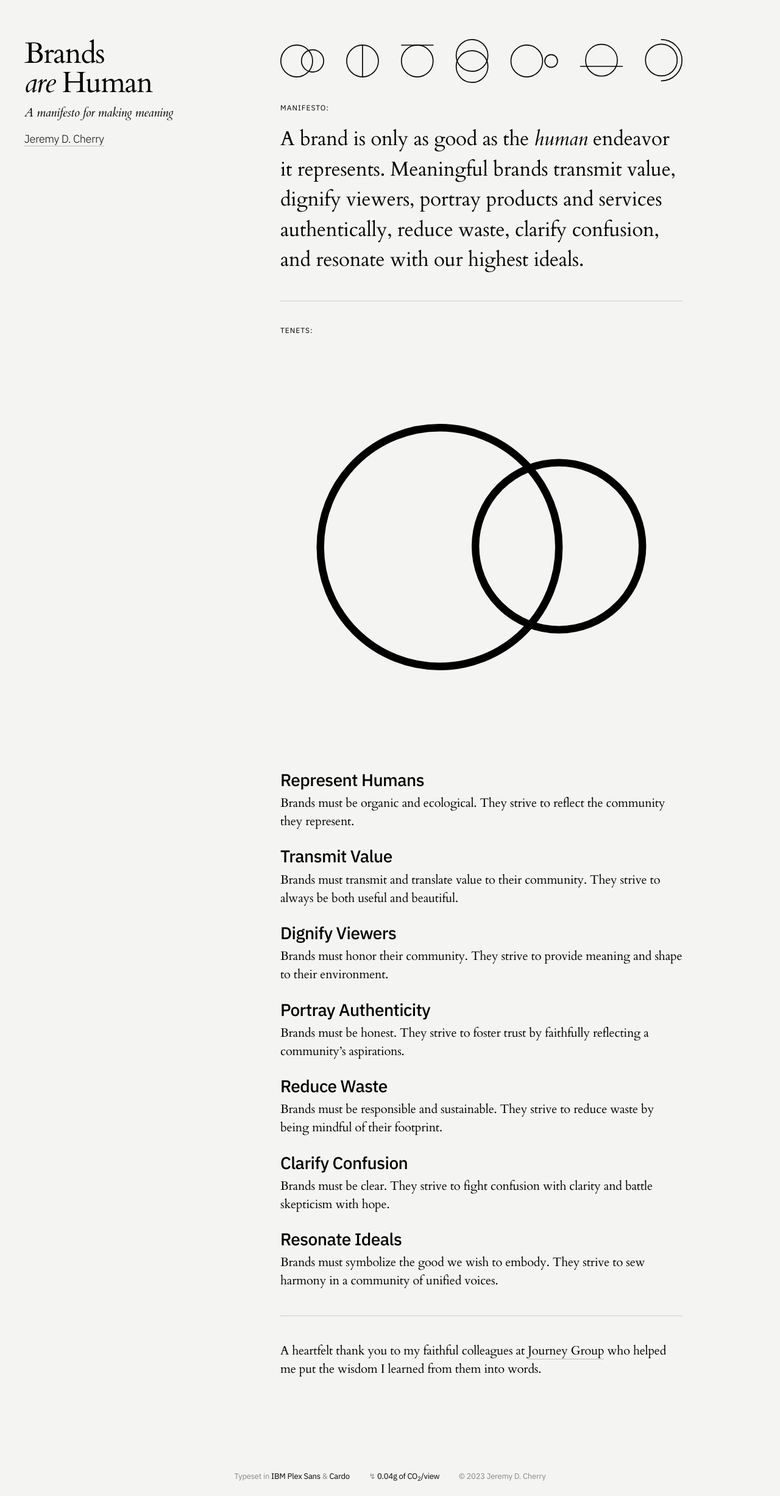
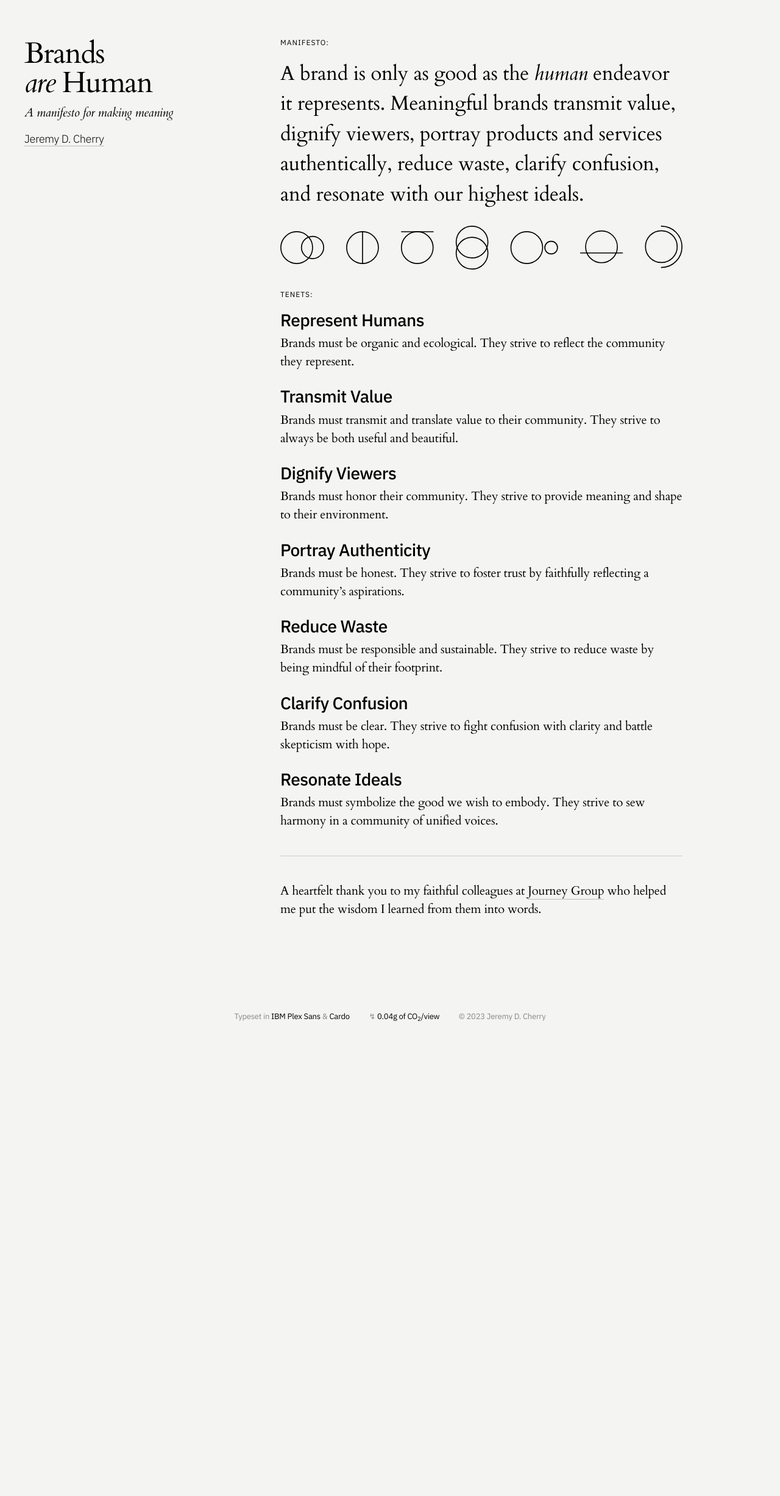
Before and after one commit to jeremydcherry/jeremydcherry.github.io, a Jekyll site: the page built from content/brands.md, in a window 1280 px wide. Shown: the whole page at 61% size. Built offline with Jekyll 4.4.1, drawn with Linux system fonts in a browser that asks for light colours; after the commit the page ends 1699 px from its top, so only the background shows below that.

Commit message:
Updated manifesto

```diff
--- a/content/brands.md
+++ b/content/brands.md
@@ -5,17 +5,13 @@ subtitle: A manifesto for making meaning
 permalink: /brandsarehuman
 ---
 
-<img src="/images/brands-pattern.svg" class="header-pattern">
-
 #### Manifesto:
 
 <span class="manifesto">A brand is only as good as the <em>human</em> endeavor it represents. Meaningful brands transmit value, dignify viewers, portray products and services authentically, reduce waste, clarify confusion, and resonate with our highest ideals.</span>
 
----
+<img src="/images/brands-pattern.svg" class="header-pattern">
 
 #### Tenets:
-
-<img src="/images/tenet-1.svg" class="tenet-glyph">
 
 ## Represent Humans
 Brands must be organic and ecological. They strive to reflect the community they represent.
```
